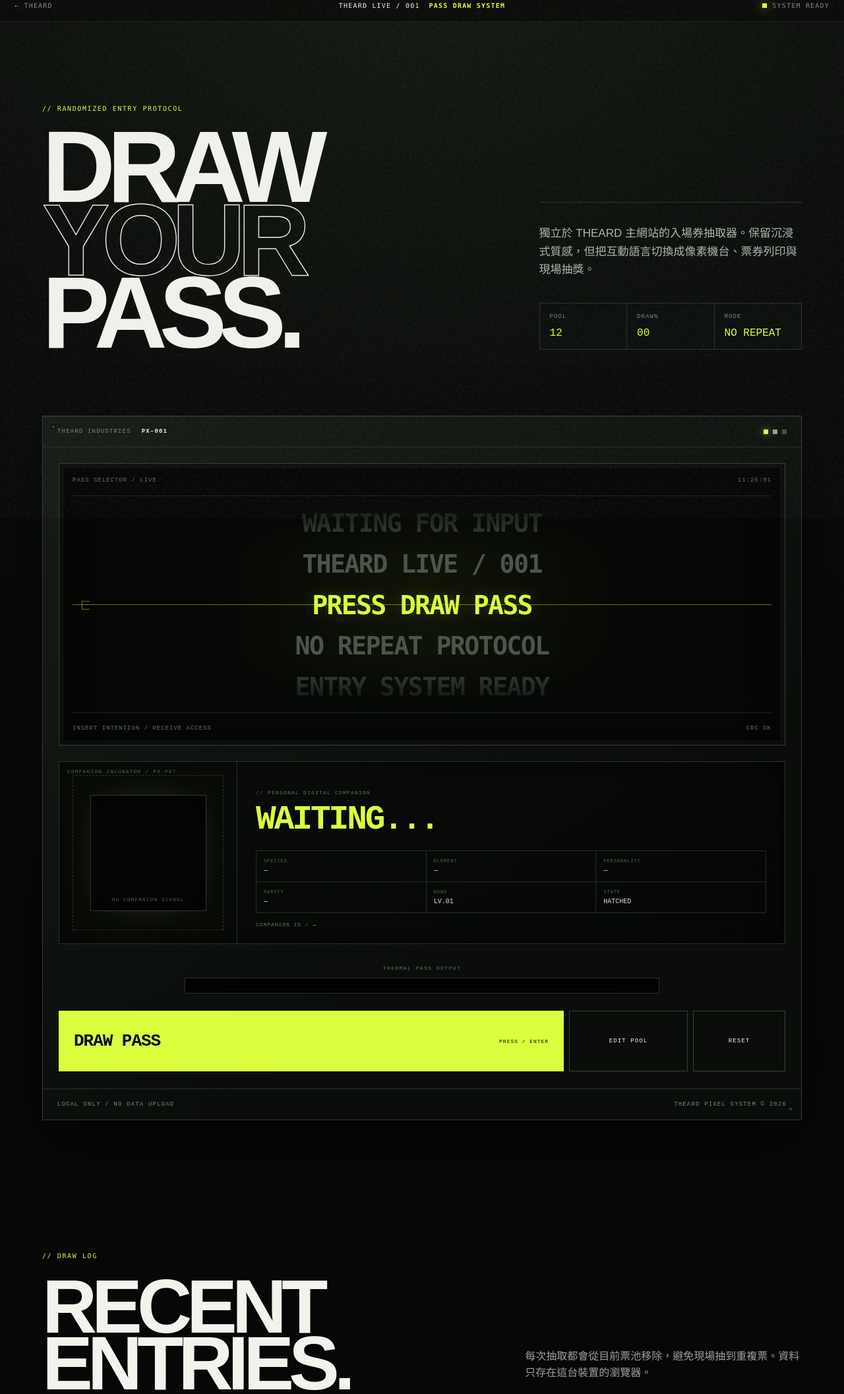
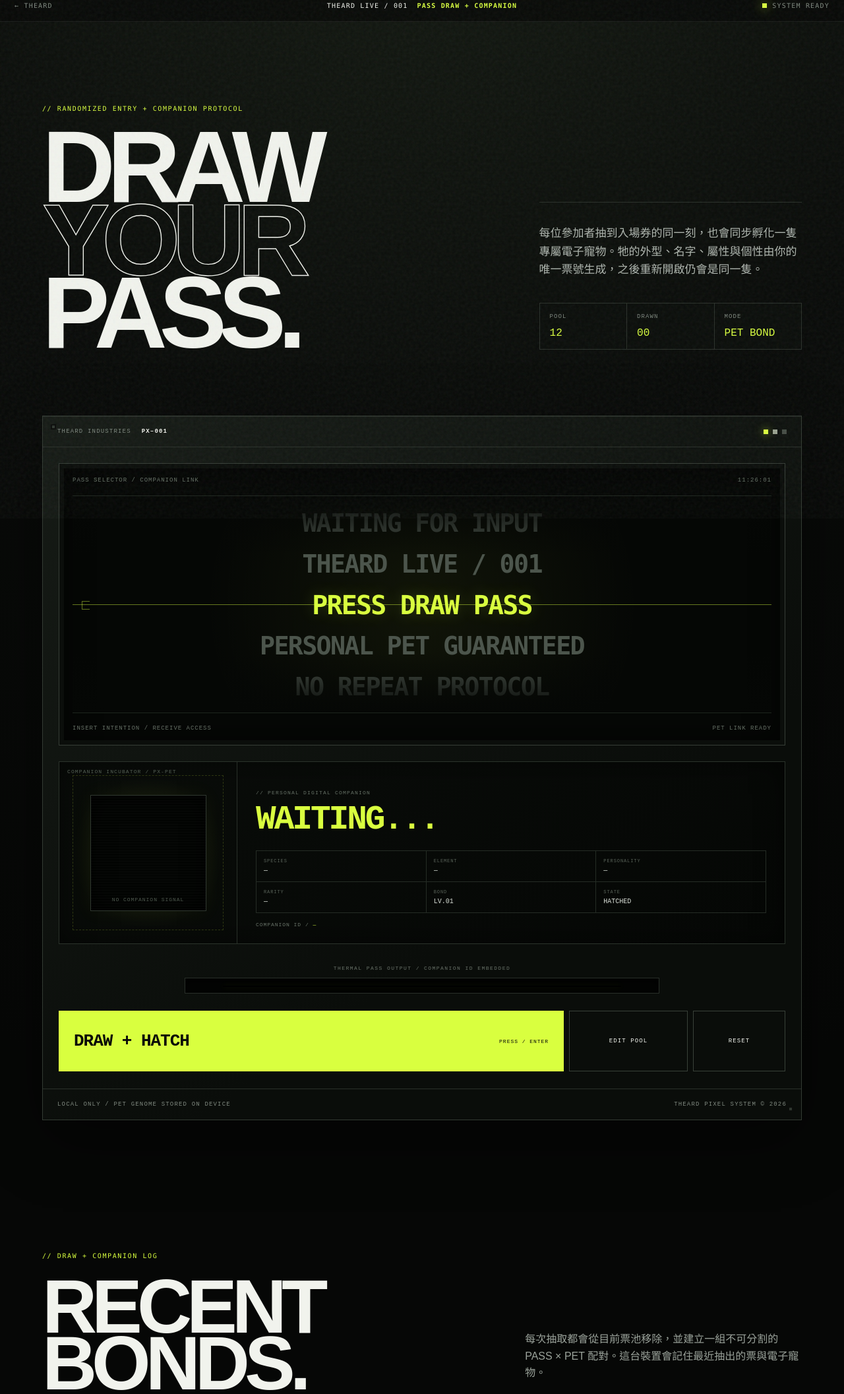
Before and after one commit to xieyaozhong/theard, a plain HTML site: page site/draw/index.html in a window 1280 px wide. Shown: the part 14-2127 px from the top of the page at 66% size. Drawn offline with Linux system fonts and the light colour scheme.

Commit message:
Present companion hatching in pass draw interface

```diff
--- a/site/draw/index.html
+++ b/site/draw/index.html
@@ -5,8 +5,8 @@
   <meta name="viewport" content="width=device-width,initial-scale=1,viewport-fit=cover" />
   <meta name="theme-color" content="#070907" />
   <title>THEARD LIVE — PASS DRAW</title>
-  <meta name="description" content="THEARD LIVE premium pixel admission pass draw machine." />
-  <link rel="stylesheet" href="styles.css?v=1" />
+  <meta name="description" content="THEARD LIVE premium pixel admission pass draw machine with personal digital companions." />
+  <link rel="stylesheet" href="styles.css?v=2" />
 </head>
 <body>
   <div class="noise" aria-hidden="true"></div>
@@ -17,7 +17,7 @@
     <a class="back" href="../">← THEARD</a>
     <div class="hud-brand">
       <span>THEARD LIVE / 001</span>
-      <b>PASS DRAW SYSTEM</b>
+      <b>PASS DRAW + COMPANION</b>
     </div>
     <div class="status"><i></i><span id="statusText">SYSTEM READY</span></div>
   </header>
@@ -25,15 +25,15 @@
   <main>
     <section class="intro">
       <div>
-        <p class="eyebrow">// RANDOMIZED ENTRY PROTOCOL</p>
+        <p class="eyebrow">// RANDOMIZED ENTRY + COMPANION PROTOCOL</p>
         <h1>DRAW<br><span>YOUR</span><br>PASS.</h1>
       </div>
       <div class="intro-copy">
-        <p>獨立於 THEARD 主網站的入場券抽取器。保留沉浸式質感，但把互動語言切換成像素機台、票券列印與現場抽獎。</p>
+        <p>每位參加者抽到入場券的同一刻，也會同步孵化一隻專屬電子寵物。牠的外型、名字、屬性與個性由你的唯一票號生成，之後重新開啟仍會是同一隻。</p>
         <div class="mini-stats">
           <div><span>POOL</span><b id="poolCount">00</b></div>
           <div><span>DRAWN</span><b id="drawnCount">00</b></div>
-          <div><span>MODE</span><b>NO REPEAT</b></div>
+          <div><span>MODE</span><b>PET BOND</b></div>
         </div>
       </div>
     </section>
@@ -48,7 +48,7 @@
         <div class="screen-shell">
           <div class="screen-bezel">
             <div class="screen-head">
-              <span>PASS SELECTOR / LIVE</span>
+              <span>PASS SELECTOR / COMPANION LINK</span>
               <span id="clock">00:00:00</span>
             </div>
 
@@ -58,8 +58,8 @@
                 <div class="reel-row ghost">WAITING FOR INPUT</div>
                 <div class="reel-row ghost">THEARD LIVE / 001</div>
                 <div class="reel-row active">PRESS DRAW PASS</div>
+                <div class="reel-row ghost">PERSONAL PET GUARANTEED</div>
                 <div class="reel-row ghost">NO REPEAT PROTOCOL</div>
-                <div class="reel-row ghost">ENTRY SYSTEM READY</div>
               </div>
               <div class="reel-fade reel-fade-bottom"></div>
               <div class="crosshair" aria-hidden="true"></div>
@@ -67,13 +67,13 @@
 
             <div class="screen-foot">
               <span id="machineMessage">INSERT INTENTION / RECEIVE ACCESS</span>
-              <span>CRC OK</span>
+              <span>PET LINK READY</span>
             </div>
           </div>
         </div>
 
         <div class="printer">
-          <div class="printer-label">THERMAL PASS OUTPUT</div>
+          <div class="printer-label">THERMAL PASS OUTPUT / COMPANION ID EMBEDDED</div>
           <div class="slot"><i></i></div>
           <div class="ticket-stage" id="ticketStage">
             <article class="ticket" id="ticket" aria-hidden="true">
@@ -107,7 +107,7 @@
 
         <div class="controls">
           <button class="draw-btn" id="drawBtn" type="button">
-            <span class="btn-label">DRAW PASS</span>
+            <span class="btn-label">DRAW + HATCH</span>
             <span class="btn-sub">PRESS / ENTER</span>
           </button>
           <button class="util-btn" id="configBtn" type="button">EDIT POOL</button>
@@ -115,17 +115,17 @@
         </div>
 
         <div class="machine-bottom">
-          <span>LOCAL ONLY / NO DATA UPLOAD</span>
+          <span>LOCAL ONLY / PET GENOME STORED ON DEVICE</span>
           <span>THEARD PIXEL SYSTEM © 2026</span>
         </div>
       </div>
     </section>
 
     <section class="history-section">
-      <div class="section-label">// DRAW LOG</div>
+      <div class="section-label">// DRAW + COMPANION LOG</div>
       <div class="history-head">
-        <h2>RECENT<br>ENTRIES.</h2>
-        <p>每次抽取都會從目前票池移除，避免現場抽到重複票。資料只存在這台裝置的瀏覽器。</p>
+        <h2>RECENT<br>BONDS.</h2>
+        <p>每次抽取都會從目前票池移除，並建立一組不可分割的 PASS × PET 配對。這台裝置會記住最近抽出的票與電子寵物。</p>
       </div>
       <div class="history" id="history"></div>
     </section>
@@ -137,7 +137,7 @@
         <div><span>// POOL EDITOR</span><h2>ENTRY PASSES</h2></div>
         <button value="cancel" aria-label="關閉">×</button>
       </div>
-      <p>每行一張票。重複輸入同名票就會增加該票的數量；抽出後會從剩餘票池移除。</p>
+      <p>每行一張票。重複輸入同名票就會增加該票的數量；每一張被抽出的票都會獲得自己的電子寵物。</p>
       <textarea id="poolInput" spellcheck="false" aria-label="票池內容"></textarea>
       <div class="preset-row">
         <button type="button" data-preset="balanced">BALANCED</button>
@@ -151,6 +151,6 @@
   </dialog>
 
   <div class="flash" id="flash" aria-hidden="true"></div>
-  <script src="app.js?v=1"></script>
+  <script src="app.js?v=2"></script>
 </body>
 </html>
```
